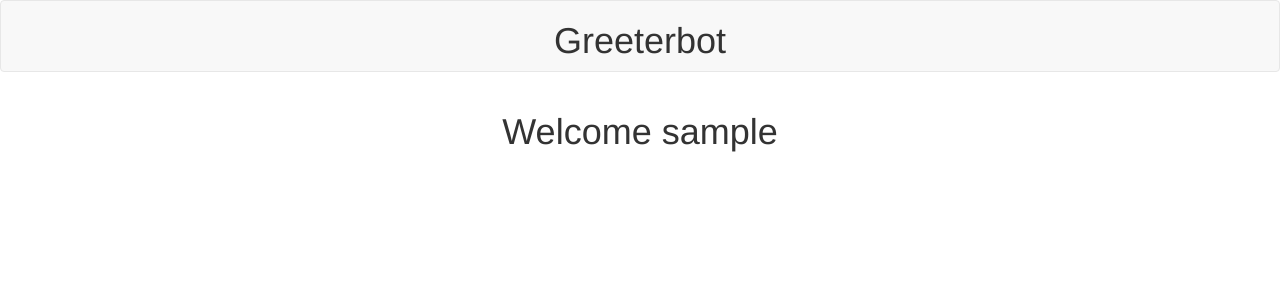
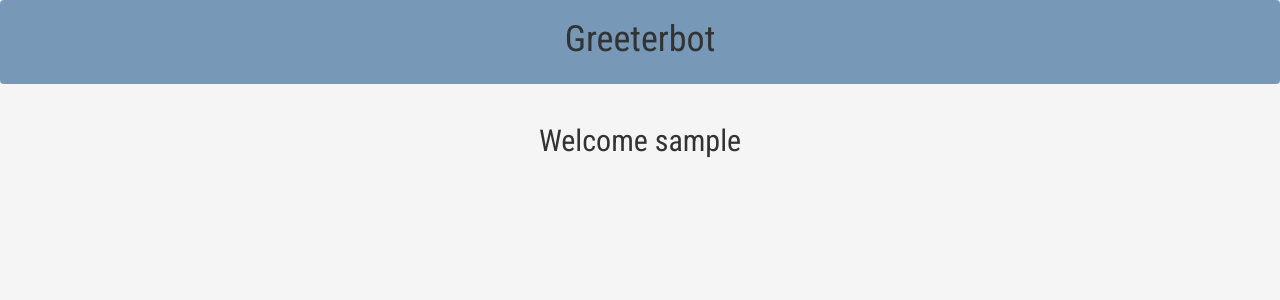
Before and after one commit to benhamilto/greeterbot, a Flask app: page / in a window 1280 px wide. Shown: the top 300 px of the page. Run offline with Flask 2, Linux system fonts and the light colour scheme; the visitor is signed in with stand-in values (Sample User, id 1); data comes from the database, SQL or seed files in the repository; data that the repository does not hold is empty; some libraries are stand-ins or nearby versions.

Commit message:
added some color and a bit of styling

```diff
--- a/app/routes.py
+++ b/app/routes.py
@@ -144,6 +144,7 @@ def validate_twilio_request(f):
             return jsonify({'message': 'Unable to validate twilio request'}), 403
     return decorated_function
 
+
 @app.route('/api/login', methods=['POST'])
 def api_login():
     if not request.is_json:
--- a/app/static/css/base.css
+++ b/app/static/css/base.css
@@ -1,6 +1,7 @@
-.navbar {
-    height: 10vh;
+* {
+    font-family: 'Roboto Condensed', sans-serif;
 }
+
 h1 {
     position: absolute;
     left: 50%;
@@ -11,3 +12,17 @@ h1 a {
     left:100%;
     vertical-align: middle;
 }
+
+body {
+    background-color: whitesmoke;
+}
+.navbar {
+    height: 6em;
+    background-color: #7799b7;
+    border: none;
+}
+
+.vertical-align {
+    display: flex;
+    align-items: center;
+}
--- a/app/static/css/index.css
+++ b/app/static/css/index.css
@@ -12,4 +12,7 @@ input:read-only {
 .message-item {
     border-radius: 5px;
     margin: 5px;
+    -webkit-box-shadow: 0 8px 6px -6px #999;
+    -moz-box-shadow: 0 8px 6px -6px #999;
+    box-shadow: 0 8px 6px -6px #999;
 }
--- a/app/static/js/index.js
+++ b/app/static/js/index.js
@@ -7,7 +7,6 @@ function loadMessages() {
         url: '/messages',
         success: function (response) {
             let messages = response.messages;
-            console.log(messages);
             let messageList = $('#message-list');
             messageList.empty();
             messageList.append(
@@ -56,7 +55,6 @@ function loadMessages() {
             });
 
             $('.message-field').blur(function () {
-                console.log(this);
                 $(`${this.id}`).attr('readonly', true);
             });
         },
@@ -69,8 +67,6 @@ function loadMessages() {
 function updateMessageSequence(event, ui) {
     let posChange = ui.item.index() - ui.item.startPos;
     let newSequence = parseInt(ui.item.attr('data-seq-id')) + posChange;
-    console.log(posChange);
-    console.log(newSequence);
     $.ajax({
         type: 'POST',
         url: '/update/message-sequence',
@@ -80,7 +76,6 @@ function updateMessageSequence(event, ui) {
             "new_sequence": newSequence,
         }),
         success: function (response) {
-            console.log(response);
         },
         error: function (response) {
         }
@@ -95,7 +90,6 @@ function deleteMessage(id) {
             loadMessages();
         },
         error: function (response) {
-            console.log(response);
         }
     })
 }
--- a/app/templates/base.html
+++ b/app/templates/base.html
@@ -7,6 +7,11 @@
     Greeterbot
 {% endblock %}
 
+{% block styles %}
+    {{ super() }}
+    <link href="https://fonts.googleapis.com/css?family=Roboto+Condensed" rel="stylesheet">
+    <link rel="stylesheet" type="text/css" href="{{ url_for('static', filename='css/base.css') }}">
+{% endblock %}
 {% block navbar %}
     <nav class="navbar navbar-default">
         <div class="nav-title text-center">
@@ -18,7 +23,7 @@
 {% endblock %}
 
 {% block content %}
-    <div class="container">
+    <div id="main-container" class="container">
         {% with messages = get_flashed_messages() %}
         {% if messages %}
             {% for message in messages %}
--- a/app/templates/index.html
+++ b/app/templates/index.html
@@ -11,7 +11,7 @@
             <div class="col-md-12">
                 <div class="row">
                     <div class="center-block text-center">
-                        <h1> Welcome {{ user.username }}</h1>
+                        <h2> Welcome {{ user.username }}</h2>
                     </div>
                 </div>
                 <div class="row">
```
Also changed, not shown: 1 other file.
